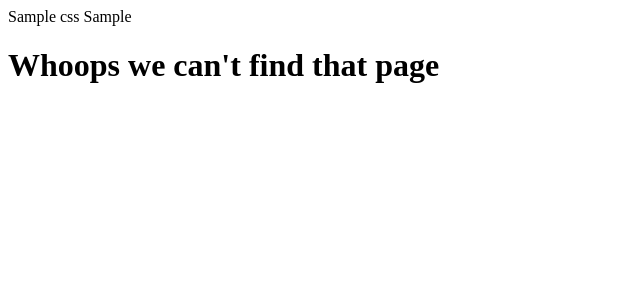
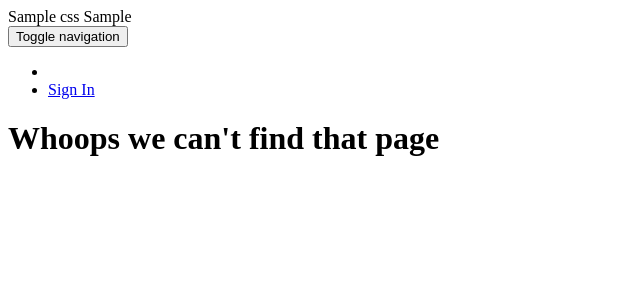
Before and after one commit to Peet-pitz/Blog-site, a Python web app: template app/templates/fourOwfour.html in a window 1280 px wide. Shown: the top 300 px of the page, without its empty margins (0-640 px from the left). Run offline with Jinja, Linux system fonts and the light colour scheme; the template is opened without the code that fills it: most values are stand-ins (such as "Sample title", 1, 10 or a date in 2020); some libraries are stand-ins or nearby versions.

Commit message:
create navbar

```diff
--- a/app/templates/navbar.html
+++ b/app/templates/navbar.html
@@ -1,7 +1,7 @@
-<!-- <nav class="navbar navbar-default navbar-fixed-top">
-  <div class="container-fluid"> -->
+<nav class="navbar navbar-default navbar-fixed-top">
+  <div class="container-fluid">
     <!-- Brand and toggle get grouped for better mobile display -->
-    <!-- <div class="navbar-header">
+    <div class="navbar-header">
       <button type="button" class="navbar-toggle collapsed" data-toggle="collapse" data-target="#bs-example-navbar-collapse-1" aria-expanded="false">
         <span class="sr-only">Toggle navigation</span>
         <span class="icon-bar"></span>
@@ -30,4 +30,4 @@
       </ul>
     </div>
   </div>
-</nav> -->
+</nav>
```
